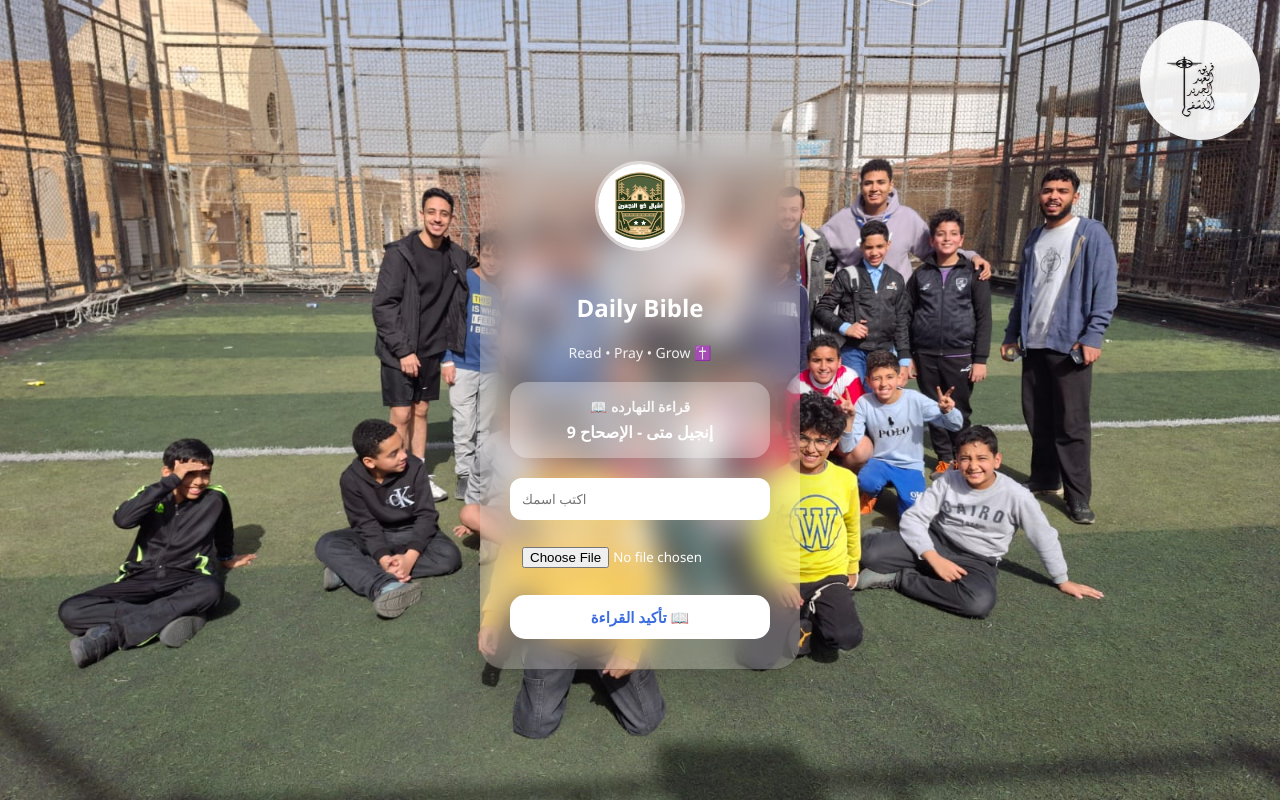
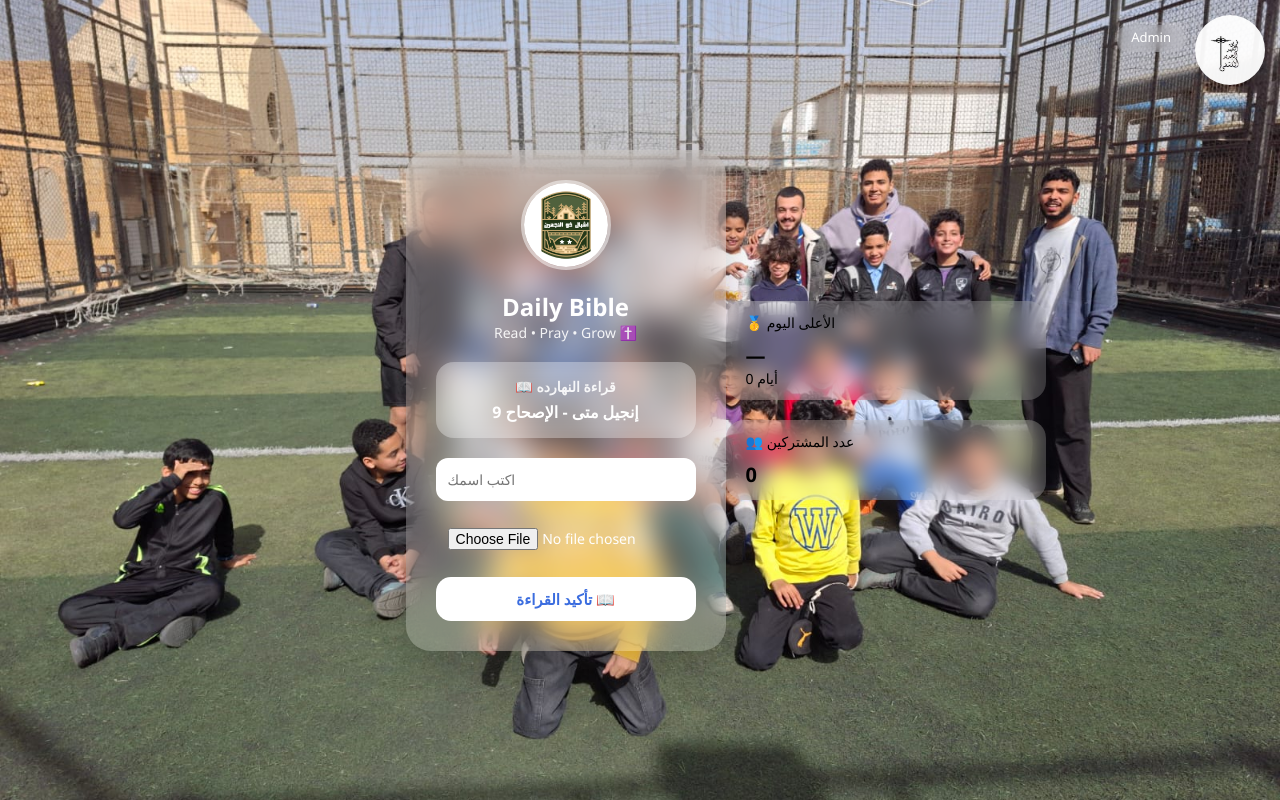
Before and after one commit to mina126/daily-bible, a Flask app: page / in a window 1280 px wide. Run offline with Flask 3, Linux system fonts and the light colour scheme.

Commit message:
UI fixes: move stats boxes under main card

```diff
--- a/app.py
+++ b/app.py
@@ -295,7 +295,7 @@
 
 
 ####################################################################
-from flask import Flask, render_template, request
+from flask import Flask, render_template, request, redirect, url_for, session
 import sqlite3
 from datetime import date, timedelta
 import cloudinary
@@ -303,7 +303,11 @@ import cloudinary.uploader
 import uuid
 import os
 
-# ---------------- Bible Plan ----------------
+# ==================================================
+# 📖 Bible Reading Plan
+# ==================================================
+
+# قائمة القراءة اليومية
 BIBLE_PLAN = []
 
 books = {
@@ -314,25 +318,42 @@ books = {
     "أعمال الرسل": 28
 }
 
+# توليد الخطة كاملة (كتاب + إصحاح)
 for book, chapters in books.items():
     for ch in range(1, chapters + 1):
         BIBLE_PLAN.append(f"{book} - الإصحاح {ch}")
 
-START_DATE = date(2026, 2, 9)  # غيرها لأول يوم قراءة############################################
+# تاريخ بداية البرنامج
+START_DATE = date(2026, 2, 9)
 
-# ---------------- Cloudinary ----------------
+# ==================================================
+# ☁️ Cloudinary Config
+# ==================================================
+
 cloudinary.config(
     cloud_name="dpwxa2wzk",
     api_key="578539276511726",
     api_secret="rQCb8Gh0u0GIsMUcj6iwlO6KBwQ"
 )
 
+# ==================================================
+# 🚀 Flask App
+# ==================================================
+
 app = Flask(__name__)
+app.secret_key = "daily-bible-secret"  # مهم للـ session
 
-# ---------------- Database ----------------
+ADMIN_PASSWORD = "اشبال اتنين"  # غيره براحتك
+
+# ==================================================
+# 🗄 Database
+# ==================================================
 
 
 def init_db():
+    """
+    إنشاء قاعدة البيانات لو مش موجودة
+    """
     conn = sqlite3.connect("database.db")
     c = conn.cursor()
     c.execute("""
@@ -351,17 +372,24 @@ def init_db():
 
 init_db()
 
-# ---------------- Routes ----------------
+# ==================================================
+# 🏠 Home Page
+# ==================================================
 
 
 @app.route("/", methods=["GET", "POST"])
 def index():
+    """
+    الصفحة الرئيسية
+    - تعرض قراءة اليوم
+    - تسجيل المستخدم بالصورة
+    - حساب streak و total
+    """
     message = None
-
-    # 📖 تحديد قراءة اليوم
     today = date.today()
     day_index = (today - START_DATE).days
 
+    # تحديد قراءة اليوم
     if day_index < 0:
         reading = "البرنامج لم يبدأ بعد"
     elif day_index >= len(BIBLE_PLAN):
@@ -369,40 +397,43 @@ def index():
     else:
         reading = BIBLE_PLAN[day_index]
 
-    # 🖼 تحميل صور الخلفية تلقائي
+    # تحميل صور الخلفية تلقائي
     background_folder = os.path.join(app.static_folder, "imged/backgrounds")
-    image_files = []
+    images = []
+    if os.path.exists(background_folder):
+        images = [
+            f"imged/backgrounds/{img}"
+            for img in os.listdir(background_folder)
+            if img.lower().endswith((".jpg", ".jpeg", ".png", ".webp"))
+        ]
 
-    if os.path.exists(background_folder):
-        image_files = [
-            f"imged/backgrounds/{file}"
-            for file in os.listdir(background_folder)
-            if file.lower().endswith((".png", ".jpg", ".jpeg", ".webp"))
-        ]
+    # تسجيل قراءة المستخدم
     if request.method == "POST":
         name = request.form.get("name")
         photo = request.files.get("photo")
 
         if not name or not photo or photo.filename == "":
-            return render_template("index.html",
-                                   message="❌ لازم الاسم والصورة",
-                                   reading=reading)
+            return render_template(
+                "index.html",
+                message="❌ لازم الاسم والصورة",
+                reading=reading,
+                images=images
+            )
 
-        # 🔥 Upload to Cloudinary
-        upload_result = cloudinary.uploader.upload(
+        # رفع الصورة على Cloudinary
+        upload = cloudinary.uploader.upload(
             photo,
             folder="daily_bible",
-            public_id=f"{name}_{uuid.uuid4()}",
-            overwrite=True
+            public_id=f"{name}_{uuid.uuid4()}"
         )
 
-        image_url = upload_result["secure_url"]
-
+        image_url = upload["secure_url"]
         today_str = str(today)
 
         conn = sqlite3.connect("database.db")
         c = conn.cursor()
 
+        # هل المستخدم مسجل قبل كده؟
         c.execute(
             "SELECT total_days, streak, last_date FROM users WHERE name=?",
             (name,)
@@ -411,7 +442,6 @@ def index():
 
         if user:
             total, streak, last = user
-
             if last != today_str:
                 yesterday = str(today - timedelta(days=1))
                 streak = streak + 1 if last == yesterday else 1
@@ -430,17 +460,67 @@ def index():
 
         conn.commit()
         conn.close()
-
         message = "✅ الصورة اترفعت واتسجل اليوم بنجاح"
 
-    return render_template("index.html",
-                           message=message,
-                           reading=reading,
-                           images=image_files)
+    # إحصائيات
+    conn = sqlite3.connect("database.db")
+    c = conn.cursor()
+
+    c.execute("""
+        SELECT name, streak FROM users
+        ORDER BY streak DESC
+        LIMIT 1
+    """)
+    top_user = c.fetchone()
+
+    c.execute("SELECT COUNT(*) FROM users")
+    total_users = c.fetchone()[0]
+
+    conn.close()
+
+    return render_template(
+        "index.html",
+        message=message,
+        reading=reading,
+        images=images,
+        top_user=top_user,
+        total_users=total_users
+    )
+
+# ==================================================
+# 🔐 Admin Login
+# ==================================================
 
 
-@app.route("/users")
-def users():
+@app.route("/admin-login", methods=["GET", "POST"])
+def admin_login():
+    """
+    صفحة تسجيل دخول الأدمن
+    """
+    if request.method == "POST":
+        if request.form.get("password") == ADMIN_PASSWORD:
+            session["admin"] = True
+            return redirect(url_for("admin_dashboard"))
+
+        return render_template("admin_login.html", error="❌ كلمة السر غلط")
+
+    return render_template("admin_login.html")
+
+# ==================================================
+# 📊 Admin Dashboard
+# ==================================================
+
+
+@app.route("/admin-dashboard")
+def admin_dashboard():
+    """
+    لوحة تحكم الأدمن
+    - عرض المستخدمين
+    - ترتيب حسب streak
+    """
+    if not session.get("admin"):
+        return redirect(url_for("admin_login"))
+
     conn = sqlite3.connect("database.db")
     c = conn.cursor()
     c.execute("""
@@ -450,9 +530,26 @@ def users():
     """)
     users = c.fetchall()
     conn.close()
+
     return render_template("users.html", users=users)
 
+# ==================================================
+# 🚪 Logout
+# ==================================================
 
-# ---------------- Run ----------------
+
+@app.route("/admin-logout")
+def admin_logout():
+    """
+    تسجيل خروج الأدمن
+    """
+    session.pop("admin", None)
+    return redirect(url_for("index"))
+
+# ==================================================
+# ▶ Run App
+# ==================================================
+
+
 if __name__ == "__main__":
     app.run(debug=True)
--- a/static/style.css
+++ b/static/style.css
@@ -1,8 +1,12 @@
+/* Reset */
 * {
     box-sizing: border-box;
-    font-family: "Segoe UI", sans-serif;
+    margin: 0;
+    padding: 0;
+    font-family: "Segoe UI", Arial, sans-serif;
 }
 
+/* Body */
 body {
     min-height: 100vh;
     display: flex;
@@ -14,21 +18,15 @@ body {
             rgba(0, 0, 0, 0.25),
             rgba(0, 0, 0, 0.25)
         ),
-        url("../static/imged/backgrounds/bg_\ \(10\).jpeg");
-
-
-
+    url("/static/imged/backgrounds/bg1.jpeg"); /* دي هتتغير بالجافاسكريبت */
     background-size: cover;
     background-position: center;
     background-repeat: no-repeat;
-}
 
-body {
-    margin: 0;
-    font-family: Arial, sans-serif;
     transition: background-image 1.5s ease-in-out;
 }
 
+/* Card */
 .card {
     width: 320px;
     padding: 30px;
@@ -40,29 +38,25 @@ body {
     color: #fff;
 }
 
+/* Logo */
+.logo img {
+    width: 70px;
+    height: 70px;
+    border-radius: 50%;
+    opacity: 0.95;
 
-.logo img {
-    width: 120px;
-    height: 120px;
-    border-radius: 80%;
-    margin-bottom: 80px;
+    position: fixed;
+    top: 15px;
+    right: 15px;
 
-    /* لجعل الشعار شفافاً (درجة الشفافية 0.7 من 1) */
-    opacity: 0.9;
+    background: transparent;
+    box-shadow: none;
 
-    /* التمركز الصحيح لكل الشاشات */
-    position: fixed;
-    top: 20px;     /* مسافة ثابتة من الأعلى */
-    right: 20px;    /* مسافة ثابتة من اليسار بدلاً من 1200px */
-
-    /* لضمان عدم وجود خلفية خلف الصورة */
-    background-color: transparent;
-
-    /* لضمان عدم تغطية العناصر الأخرى له أو العكس */
-    z-index: 1500;
+    z-index: 9999;
 }
 
 
+/* Avatar */
 .avatar img {
     width: 90px;
     height: 90px;
@@ -71,14 +65,14 @@ body {
     margin-bottom: 15px;
 }
 
-
-
+/* Subtitle */
 .subtitle {
     font-size: 14px;
     opacity: 0.9;
     margin-bottom: 20px;
 }
 
+/* Inputs */
 input {
     width: 100%;
     padding: 12px;
@@ -86,8 +80,10 @@ input {
     border: none;
     outline: none;
     margin-bottom: 15px;
+    font-size: 14px;
 }
 
+/* Button */
 button {
     width: 100%;
     padding: 12px;
@@ -100,14 +96,16 @@ button {
     font-weight: bold;
 }
 
+/* Stats */
 .stats {
     display: flex;
     justify-content: space-between;
     margin-top: 20px;
+    gap: 10px;
 }
 
 .box {
-    width: 80px;
+    flex: 1;
     padding: 12px;
     border-radius: 15px;
     background: rgba(255,255,255,0.25);
@@ -115,6 +113,7 @@ button {
 
 .box h3 {
     margin: 0;
+    font-size: 18px;
 }
 
 .box span {
@@ -122,11 +121,7 @@ button {
     opacity: 0.9;
 }
 
-
-
-
-
-
+/* Today Reading */
 .today-reading {
     margin-bottom: 20px;
     padding: 15px;
@@ -136,13 +131,114 @@ button {
 }
 
 .today-reading h4 {
-    margin: 0;
     font-size: 14px;
     opacity: 0.9;
 }
 
 .today-reading p {
-    margin: 5px 0 0;
+    margin-top: 5px;
     font-size: 16px;
     font-weight: bold;
 }
+
+/* ===================== */
+/* 📱 Mobile Responsive */
+/* ===================== */
+@media (max-width: 480px) {
+
+    .card {
+        width: 90%;
+        padding: 20px;
+        border-radius: 18px;
+    }
+
+    .logo img {
+        width: 70px;
+        height: 70px;
+    }
+
+    .avatar img {
+        width: 70px;
+        height: 70px;
+    }
+
+    .stats {
+        flex-direction: column;
+    }
+
+    .today-reading p {
+        font-size: 14px;
+    }
+}
+@media (max-width: 480px) {
+    .logo img {
+        width: 55px;
+        height: 55px;
+        top: 10px;
+        right: 10px;
+    }
+}
+
+.admin-btn {
+    position: fixed;
+    top: 25px;
+    right: 95px; /* جنب اللوجو */
+    z-index: 10000;
+}
+
+.admin-btn a {
+    color: white;
+    font-size: 13px;
+    text-decoration: none;
+    padding: 6px 14px;
+    border-radius: 12px;
+    background: rgba(255,255,255,0.15);
+    backdrop-filter: blur(8px);
+    transition: 0.3s;
+}
+
+.admin-btn a:hover {
+    background: rgba(255,255,255,0.3);
+}
+
+.actions {
+    width: 100%;
+    padding: 12px;
+    border-radius: 15px;
+    border: none;
+    cursor: pointer;
+    font-size: 15px;
+    background: white;
+    color: #3b6ddf;
+    font-weight: bold;
+}
+
+
+
+
+
+
+
+.community {
+    margin-top: 500px;
+    text-align: center;
+    color: #fff;
+}
+
+.leader, .followers {
+    margin: 20px auto;
+    padding: 12px 20px;
+    width: 7007%;
+    max-width: 320px;
+    border-radius: 18px;
+    background: rgba(255,255,255,0.18);
+    backdrop-filter: blur(10px);
+    font-size: 14px;
+}
+
+.leader strong,
+.followers strong {
+    display: block;
+    font-size: 20px;
+    margin-top: 10px;
+}
--- a/templates/index.html
+++ b/templates/index.html
@@ -1,5 +1,5 @@
 <!DOCTYPE html>
-<html lang="en">
+<html lang="ar">
 <head>
     <meta charset="UTF-8">
     <title>Daily Bible 📖</title>
@@ -7,12 +7,12 @@
 
 <script>
 window.addEventListener("load", function () {
-
     const images = [
         {% for img in images %}
         "{{ url_for('static', filename=img) }}",
         {% endfor %}
     ];
+
     let index = 0;
 
     function changeBackground() {
@@ -22,28 +22,28 @@ window.addEventListener("load", function () {
 
     if (images.length > 0) {
         changeBackground();
-        setInterval(changeBackground, 5000);
+        setInterval(changeBackground, 6000);
     }
 });
 </script>
-
-
 </head>
 
 <body>
 
-    <div class = "logo">
-        <img src="/static/imged/LIFT.jpeg" alt="logo">
-    </div>
+<!-- 🔝 اللوجو + الأدمن -->
+<div class="logo">
+    <img src="/static/imged/LIFT.jpeg" alt="logo">
+</div>
+<div class="admin-btn">
+    <a href="/admin-login">Admin</a>
+</div>
 
-
+<!-- 🧊 الكارت الأساسي -->
 <div class="card">
 
     <div class="avatar">
         <img src="/static/imged/logo.jpeg" alt="avatar">
     </div>
-
-
 
     <h2>Daily Bible</h2>
     <p class="subtitle">Read • Pray • Grow ✝️</p>
@@ -53,13 +53,9 @@ window.addEventListener("load", function () {
         <p>{{ reading }}</p>
     </div>
 
-
-    <!-- الفورم كله هنا -->
     <form method="POST" enctype="multipart/form-data">
         <input type="text" name="name" placeholder="اكتب اسمك" required>
-
         <input type="file" name="photo" accept="image/*" required>
-
         <button type="submit">تأكيد القراءة 📖</button>
     </form>
 
@@ -67,20 +63,20 @@ window.addEventListener("load", function () {
         <p>{{ message }}</p>
     {% endif %}
 
-    {% if name %}
-    <div class="stats">
-        <div class="box">
-            <h3>{{ streak }}</h3>
-            <span>🔥 Streak</span>
-        </div>
-        <div class="box">
-            <h3>{{ total }}</h3>
-            <span>📅 Total</span>
-        </div>
-    </div>
-    {% endif %}
-
 </div>
 
+<!-- 🏆 الإحصائيات تحت الكارت -->
+<div class="bottom-stats">
+    <div class="mini-box leader">
+        🥇 الأعلى اليوم<br>
+        <strong>{{ top_user[0] if top_user else "—" }}</strong>
+        <span>{{ top_user[1] if top_user else 0 }} أيام</span>
+    </div>
+
+    <div class="mini-box followers">
+        👥 عدد المشتركين<br>
+        <strong>{{ total_users }}</strong>
+    </div>
+</div>
 </body>
 </html>
--- a/templates/users.html
+++ b/templates/users.html
@@ -6,7 +6,7 @@
         body {
             font-family: Arial;
             text-align: center;
-            background: #f4f6f8;
+            background: #0080ffab;
         }
 
         table {
@@ -26,12 +26,12 @@
         }
 
         tr:nth-child(even) {
-            background: #f2f2f2;
+            background: #ffffff;
         }
 
         .gold { background: gold; }
         .silver { background: silver; }
-        .bronze { background: #cd7f32; color: white; }
+        .bronze { background: #cd7f32; color: rgb(0, 0, 0); }
     </style>
 </head>
 <body>
```
Also changed, not shown: templates/admin_login.html (added, +15 -0 lines), 1 other file.
